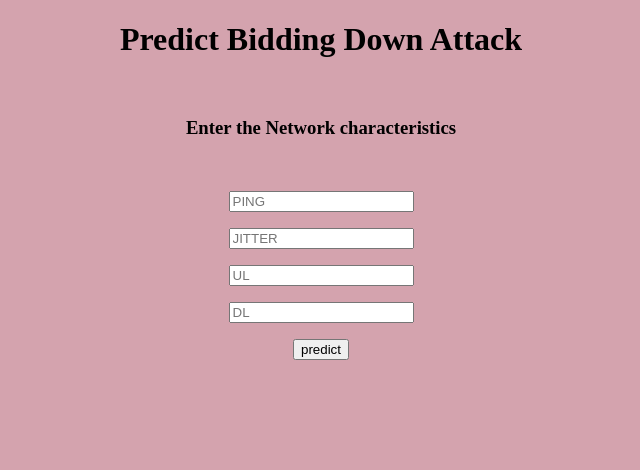
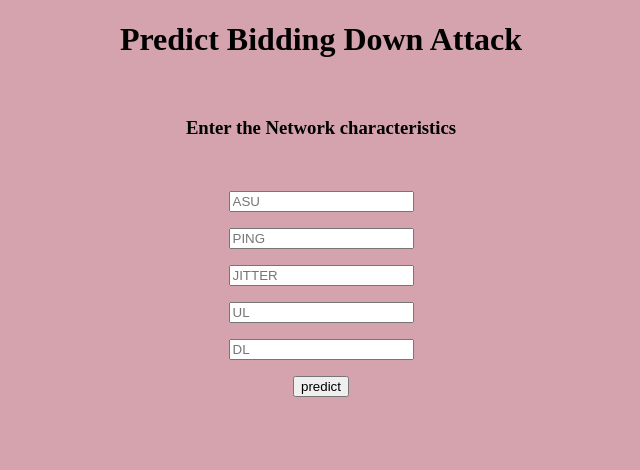
Before and after one commit to vikasdec23/5gbiddingdown, a Flask app: page / in a window 1280 px wide. Shown: the top 470 px of the page, without its empty margins (319-959 px from the left). Run offline with Flask 2, Linux system fonts and the light colour scheme; parts of the project's set-up code (start-up, migrations or seed data) failed here and were passed over.

Commit message:
Update m.html

```diff
--- a/templates/m.html
+++ b/templates/m.html
@@ -10,6 +10,7 @@
 <h3> Enter the Network characteristics</h3><br>
              <div class="row">
 <form action="{{url_for('predict')}}" method="post">
+    <p><input type="text" name="Arbitrary Strength Unit" placeholder="ASU"></p>
     <p><input type="text" name="PING" placeholder="PING"></p>
     <p><input type="text" name="JITTER" placeholder="JITTER"></p>
     <p><input type="text" name="UL" placeholder="UL"></p>
```
